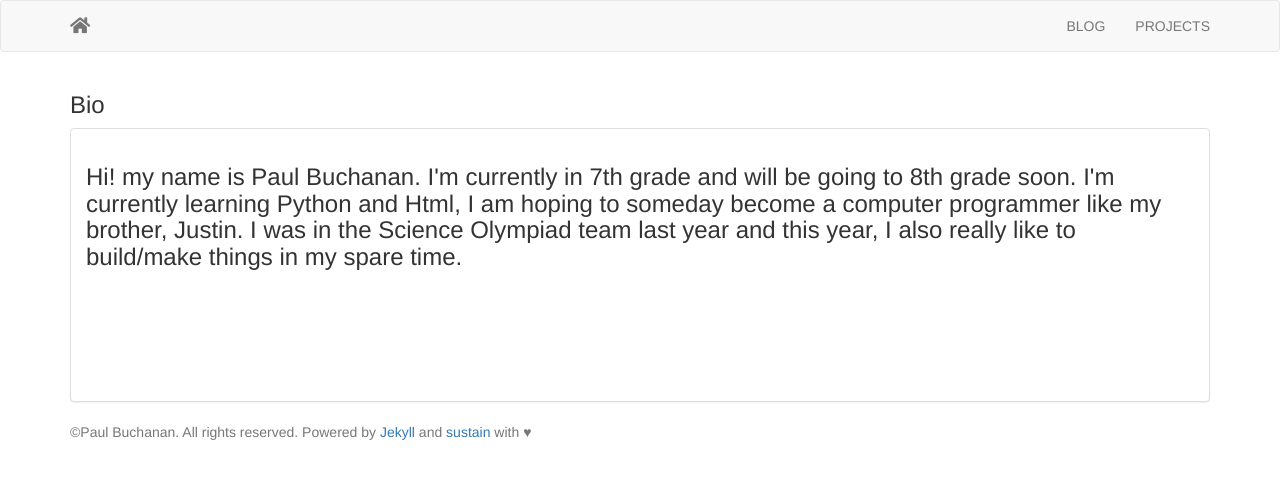
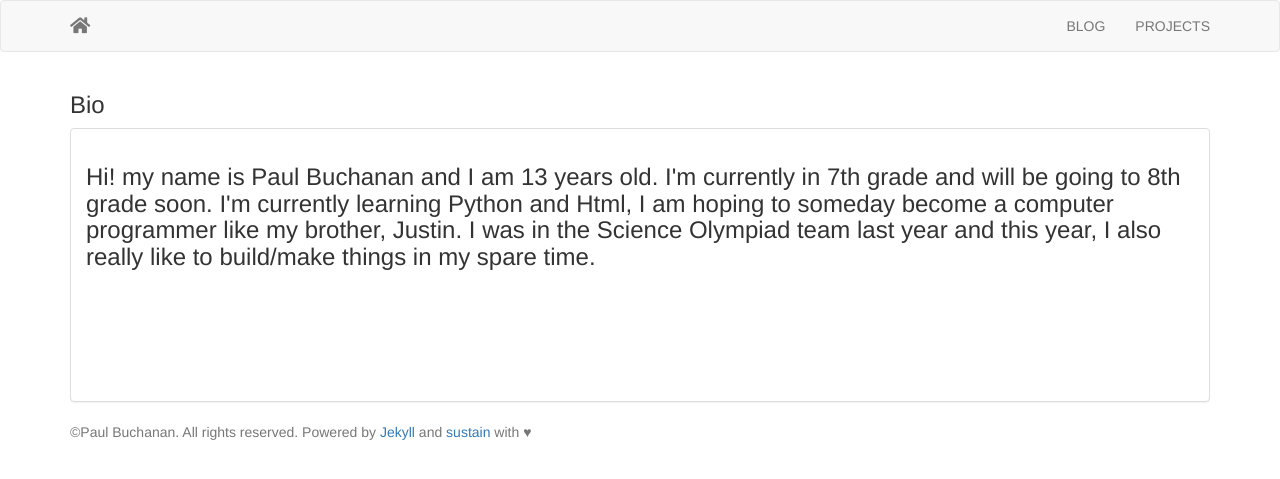
Before and after one commit to pa978ul/paulbuchanant9.com, a Jekyll site: the page built from blog.html, in a window 1280 px wide. Shown: the top 479 px of the page. Built offline with Jekyll 4.4.1, drawn with Linux system fonts in a browser that asks for light colours; nearby versions of some CDN libraries.

Commit message:
Added age

```diff
--- a/_includes/bio.html
+++ b/_includes/bio.html
@@ -6,7 +6,7 @@
     <div class="panel-body">
         <h3>
 
-        Hi! my name is Paul Buchanan. I'm currently in 7th grade and will be going to 8th grade soon. I'm currently learning Python and Html, I am hoping to someday become a computer programmer like my brother, Justin. I was in the Science Olympiad team last year and this year, I also really like to build/make things in my spare time.
+        Hi! my name is Paul Buchanan and I am 13 years old. I'm currently in 7th grade and will be going to 8th grade soon. I'm currently learning Python and Html, I am hoping to someday become a computer programmer like my brother, Justin. I was in the Science Olympiad team last year and this year, I also really like to build/make things in my spare time.
 
         </br>
         </br>
```
